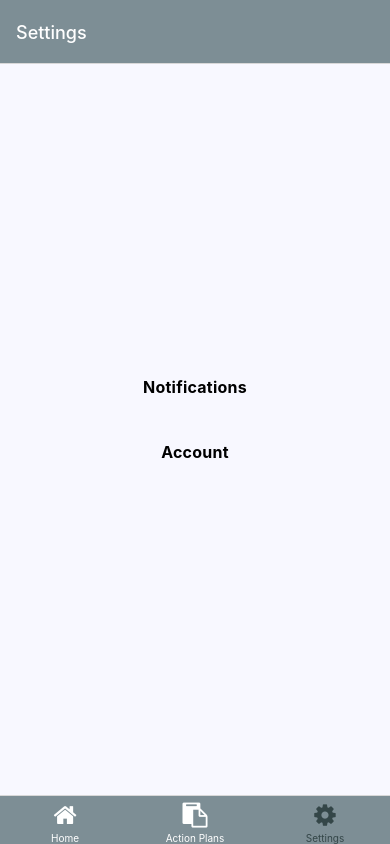
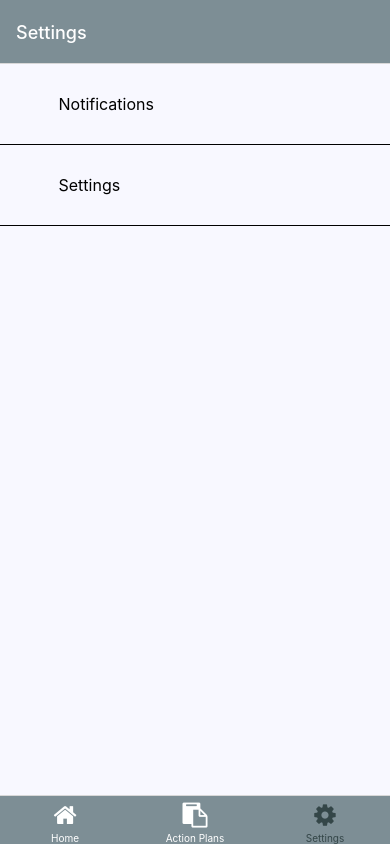
Before and after one commit to marker6275/Note-To-Self-App, a React Native app: screen /Settings in a window 390 px wide. Built offline with nearby package versions, Linux system fonts and the light colour scheme; what expo-linking would draw is missing.

Commit message:
make settings page to menu format

```diff
--- a/screens/Settings.tsx
+++ b/screens/Settings.tsx
@@ -13,20 +13,9 @@ export default ( {navigation}: {navigation: any} ) => {
   return (
     <View style={styles.container}>
 
-      <View style={styles.button}>
+      <Text style={styles.item} onPress={() => navigation.navigate('NotFound')}>Notifications</Text>
+      <Text style={styles.item} onPress={() => navigation.navigate('NotFound')}>Settings</Text>
 
-      {/* Make this page menu format! */}
-      {/* <Menu
-          visible={visible}
-          anchor={<Button onPress={() => navigation.navigate('NotFound')}>Show menu</Button>}>
-          <Menu.Item onPress={() => {}} title="Item 1" />
-          <Menu.Item onPress={() => {}} title="Item 2" />
-          <Menu.Item onPress={() => {}} title="Item 3" />
-      </Menu> */}
-
-      <Button title="Notifications" onPress={() => navigation.navigate('NotFound')}/>
-      <Button title="Account" onPress={() => navigation.navigate('NotFound')} />
-      </View>
     </View>
   );
 }
@@ -34,13 +23,17 @@ export default ( {navigation}: {navigation: any} ) => {
 const styles = StyleSheet.create({
   container: {
     flex: 1,
-    alignItems: 'center',
-    justifyContent: 'center',
     backgroundColor: 'ghostwhite',
   },
   button: {
-    justifyContent: 'center',
     width: Dimensions.get('window').width,
     backgroundColor: 'transparent',
-    }
+  },
+  item: {
+    fontSize: 16,
+    paddingLeft: '15%',
+    paddingVertical: 30,
+    borderBottomColor: 'black',
+    borderBottomWidth: 1,
+  }
 });
```
